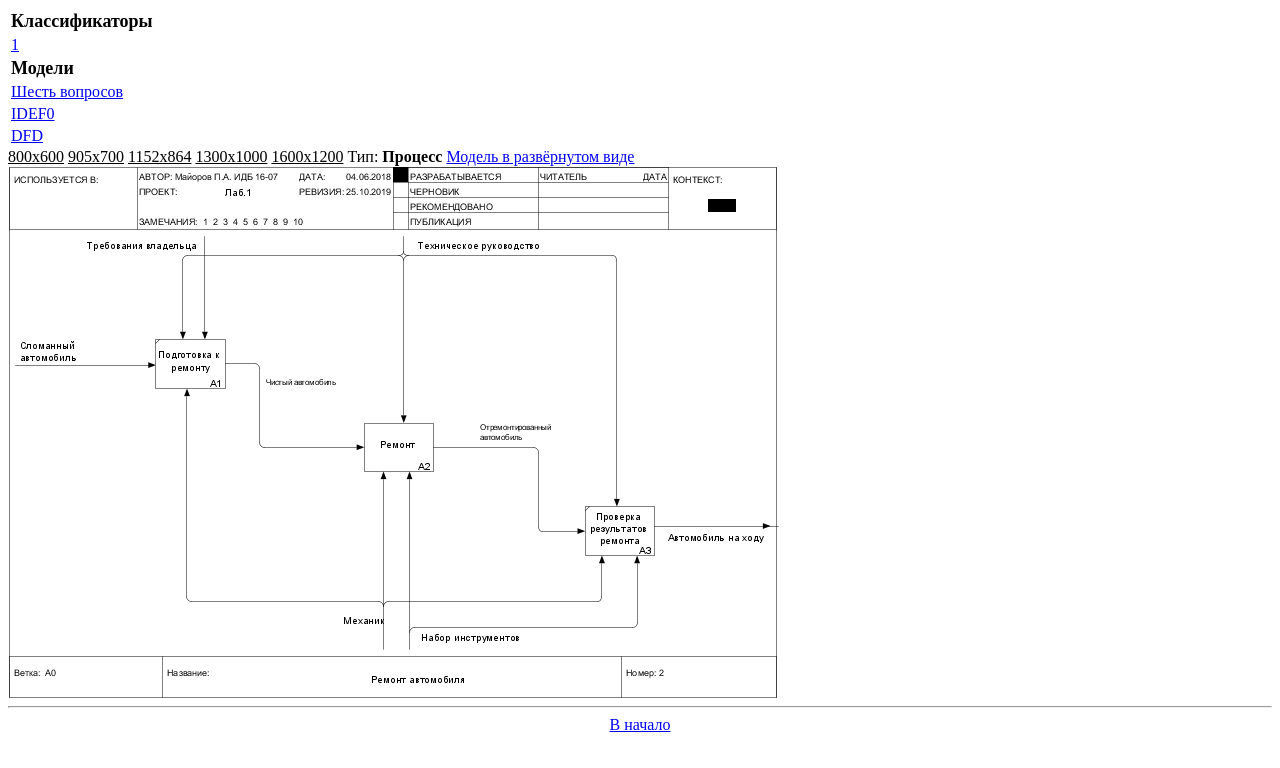
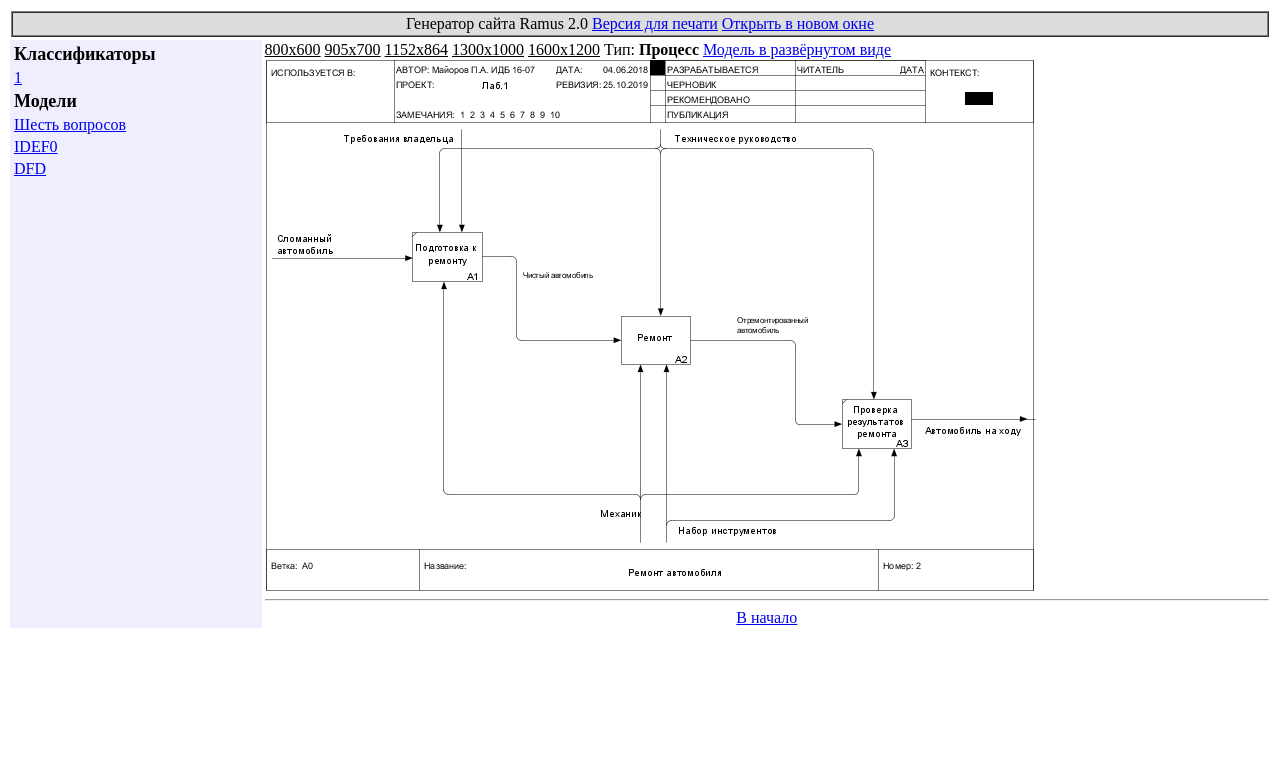
Before and after one commit to MaiorovP/MaiorovP.github.io, a plain HTML site: page idef0.html in a window 1280 px wide. Drawn offline with Linux system fonts and the light colour scheme.

Commit message:
Update idef0.html

```diff
--- a/idef0.html
+++ b/idef0.html
@@ -1,3 +1,25 @@
+<html>
+<head>
+<title>Процесс Ремонт автомобиля Ramus - IDEF0-2.rsf </title>
+<meta http-equiv="Content-Type" content="text/html; charset=UTF-8">
+<link rel="stylesheet" type="text/css" href="default.css">
+<style>
+</style>
+</head>
+<body>
+<div id=TopBar> </div>
+<table width=100%>
+<tr>
+<td align=center colspan=2>
+<table width=100% bgcolor=#DDDDDD width=100% border=1 cellpadding=2 cellspacing=0 >
+<tr>
+<td align=center colspan=2 width=100%>
+Генератор сайта Ramus 2.0
+<a target="_blank" href="../idef0/index.html?id=3&printVersion=true">Версия для печати</a>
+ <a target="_blank" href="../idef0/index.html?id=3">Открыть в новом окне</a>
+</td>
+</tr>
+</table>
 </td>
 </tr>
 <tr>
```
